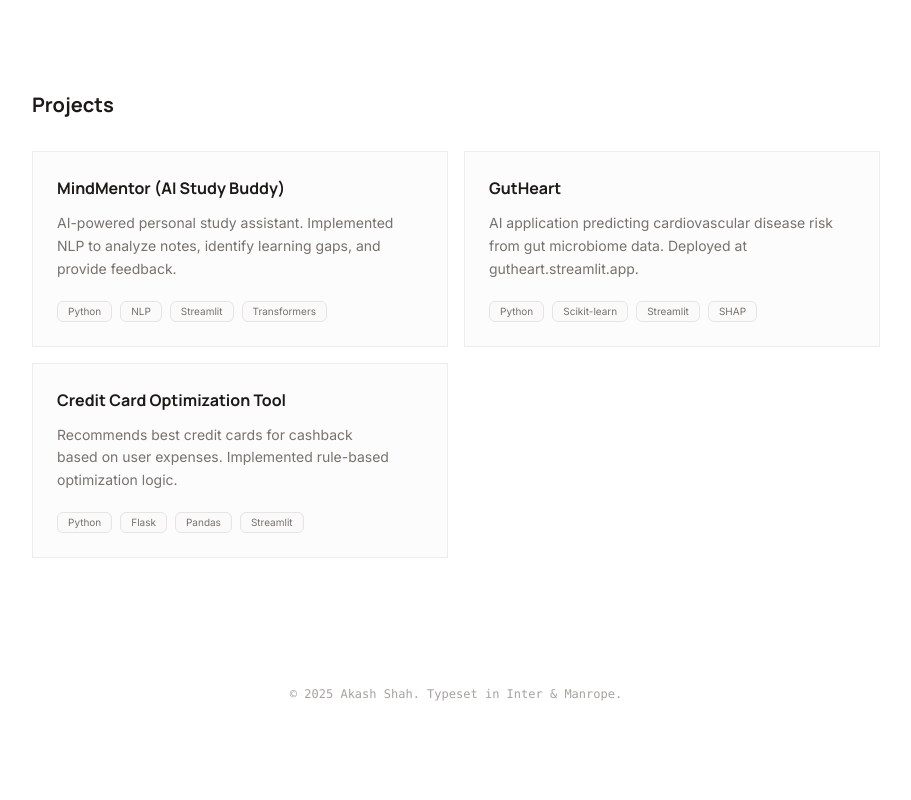
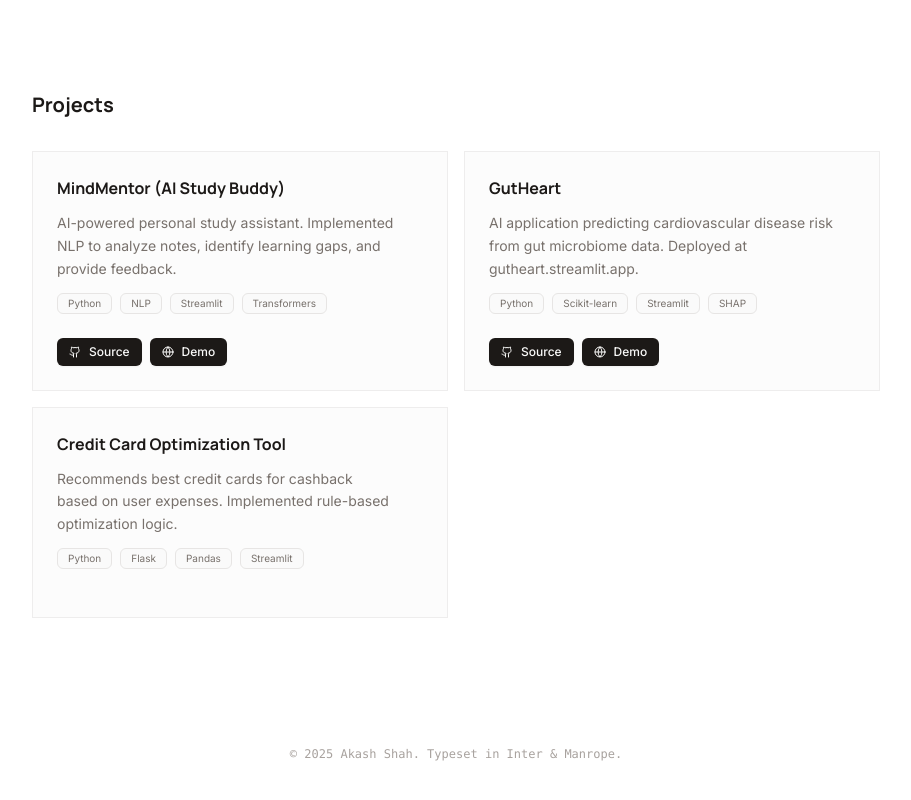
Before and after one commit to akashshah3/akashshah3.github.io, a React (Vite) app: page / in a window 1280 px wide. Shown: the part 1174-1974 px from the top of the page, without its empty margins (184-1095 px from the left). Built offline with nearby package versions, Linux system fonts and the light colour scheme.

Commit message:
feat: Enable multiple project links with icons and update project card UI to display them.

```diff
--- a/src/components/Projects.jsx
+++ b/src/components/Projects.jsx
@@ -14,14 +14,28 @@ export function Projects() {
                 {RESUME_DATA.projects.map((project, index) => (
                     <FadeIn key={project.title} delay={index * 0.1} className="h-full">
                         <Card className="flex flex-col gap-3 hover:bg-stone-50 transition-colors border-stone-200/60 h-full">
-                            <h3 className="font-semibold font-display text-base">
-                                <a href={project.link.href} target="_blank" rel="noreferrer" className="hover:underline decoration-stone-300 underline-offset-4 decoration-1">
-                                    {project.title}
-                                </a>
+                            <h3 className="font-semibold font-display text-base text-stone-900">
+                                {project.title}
                             </h3>
                             <p className="text-sm text-stone-500 leading-relaxed flex-1 text-pretty">{project.description}</p>
-                            <div className="flex gap-2 flex-wrap mt-auto pt-2">
+
+                            <div className="flex gap-2 flex-wrap mb-1">
                                 {project.techStack.map(t => <Badge key={t} variant="outline" className="text-[10px] text-stone-500 border-stone-200 font-normal bg-stone-50/50">{t}</Badge>)}
+                            </div>
+
+                            <div className="flex gap-2 pt-2 mt-auto">
+                                {project.links.map((link) => (
+                                    <a
+                                        key={link.href}
+                                        href={link.href}
+                                        target="_blank"
+                                        rel="noreferrer"
+                                        className="inline-flex items-center gap-2 text-xs font-medium px-3 py-1.5 rounded-md transition-all bg-stone-900 text-stone-50 hover:bg-stone-800 hover:scale-105 active:scale-95 shadow-sm"
+                                    >
+                                        <link.icon className="h-3 w-3" />
+                                        {link.type}
+                                    </a>
+                                ))}
                             </div>
                         </Card>
                     </FadeIn>
--- a/src/data/resume.js
+++ b/src/data/resume.js
@@ -1,4 +1,4 @@
-import { Github, Linkedin, Mail } from "lucide-react";
+import { Github, Linkedin, Mail, Globe } from "lucide-react";
 
 export const RESUME_DATA = {
     name: "Akash Shah",
@@ -78,30 +78,43 @@ export const RESUME_DATA = {
             techStack: ["Python", "NLP", "Streamlit", "Transformers"],
             description:
                 "AI-powered personal study assistant. Implemented NLP to analyze notes, identify learning gaps, and provide feedback.",
-            link: {
-                label: "View Project",
-                href: "#", // Placeholder
-            },
+            links: [
+                {
+                    type: "Source",
+                    href: "https://github.com/akashshah3/MindMentor",
+                    icon: Github,
+                },
+                {
+                    type: "Demo",
+                    href: "https://mindmentor.streamlit.app/",
+                    icon: Globe,
+                },
+            ],
         },
         {
             title: "GutHeart",
             techStack: ["Python", "Scikit-learn", "Streamlit", "SHAP"],
             description:
                 "AI application predicting cardiovascular disease risk from gut microbiome data. Deployed at gutheart.streamlit.app.",
-            link: {
-                label: "gutheart.streamlit.app",
-                href: "https://gutheart.streamlit.app",
-            },
+            links: [
+                {
+                    type: "Source",
+                    href: "https://github.com/akashshah3/GutHeart",
+                    icon: Github,
+                },
+                {
+                    type: "Demo",
+                    href: "https://gutheart.streamlit.app/",
+                    icon: Globe,
+                },
+            ],
         },
         {
             title: "Credit Card Optimization Tool",
             techStack: ["Python", "Flask", "Pandas", "Streamlit"],
             description:
                 "Recommends best credit cards for cashback based on user expenses. Implemented rule-based optimization logic.",
-            link: {
-                label: "View Project",
-                href: "#",
-            },
+            links: [],
         },
     ],
 }
```
